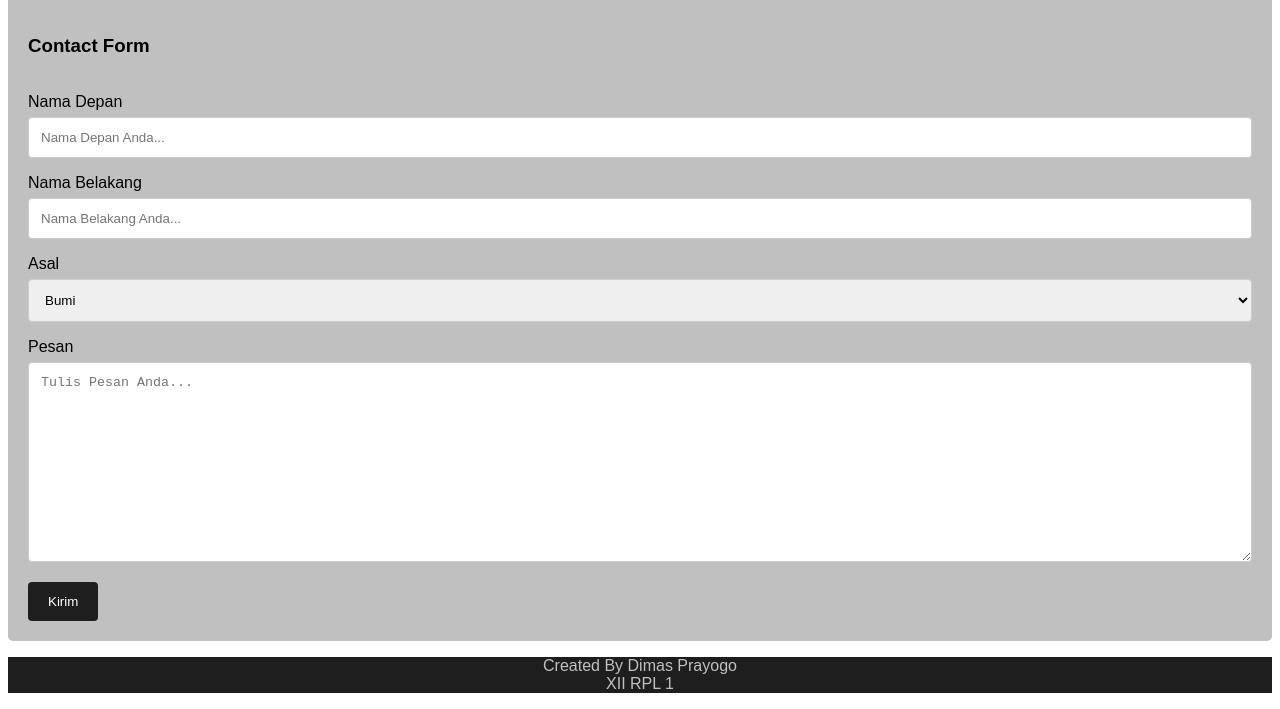
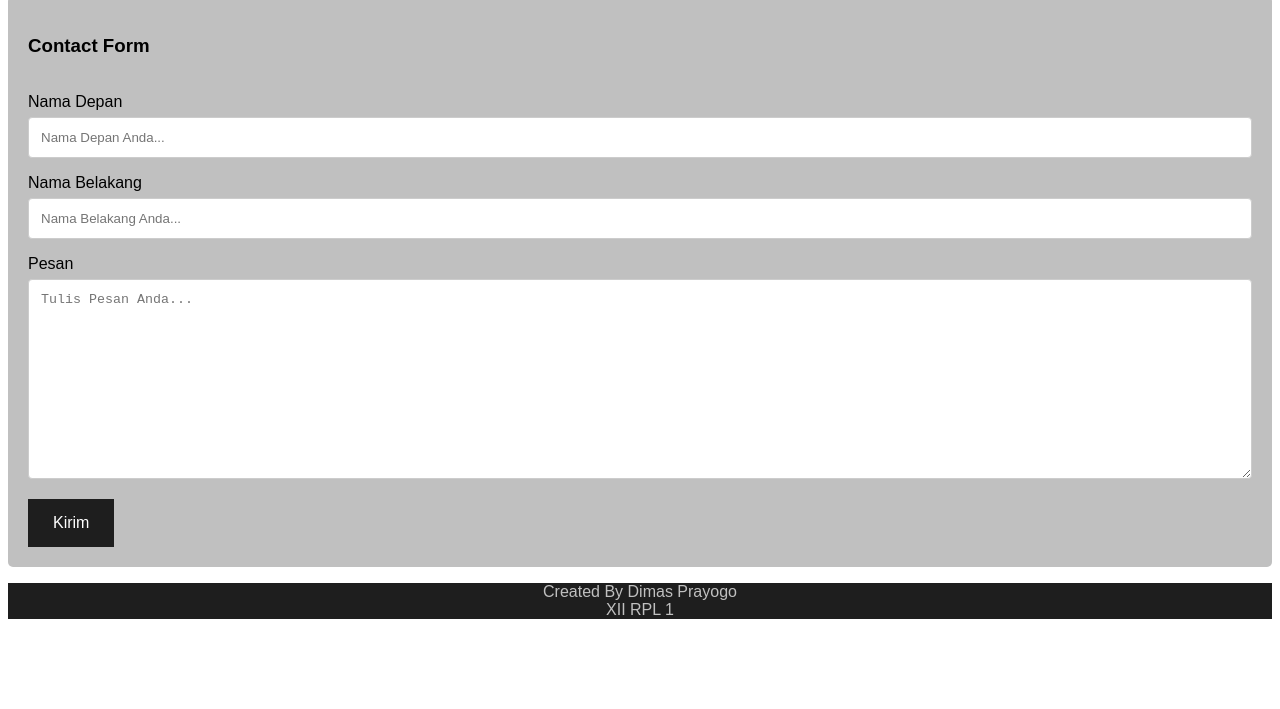
Before and after one commit to dimasprayogox/dimasprayogox.github.io, a plain HTML site: page kontak.html in a window 1280 px wide. Shown: the part 132-841 px from the top of the page. After the commit the page ends 800 px from the top, so only its background shows below. Drawn offline with Linux system fonts and the light colour scheme.

Commit message:
Update kontak.html

```diff
--- a/kontak.html
+++ b/kontak.html
@@ -106,6 +106,7 @@ input[type=submit]:hover {
   background-color:  #000000;
 }
 
+
 .container {
   border-radius: 5px;
   background-color:  #c0c0c0;
@@ -114,6 +115,18 @@ input[type=submit]:hover {
 footer {
    text-align: center;
    background-color: #1e1e1e;
+}
+a:link, a:visited {
+  background-color: #1e1e1e;
+  color: white;
+  padding: 15px 25px;
+  text-align: center;
+  text-decoration: none;
+  display: inline-block;
+}
+
+a:hover, a:active {
+  background-color: #000000;
 }
 
 </style>
@@ -159,17 +172,13 @@ function myFunction() {
     <label for="lname">Nama Belakang</label>
     <input type="text" id="lname" name="lastname" placeholder="Nama Belakang Anda...">
 
-    <label for="country">Asal</label>
-    <select id="country" name="country">
-      <option value="australia">Bumi</option>
-      <option value="canada">Mars</option>
-      <option value="usa">Jupiter</option>
     </select>
 
     <label for="subject">Pesan</label>
     <textarea id="subject" name="subject" placeholder="Tulis Pesan Anda..." style="height:200px"></textarea>
 
-    <input type="submit" value="Kirim">
+<div class="Kirim">
+ <a href="kontak2.html" target="_blank">Kirim</a></div>
   </form>
 </div>
 
```
